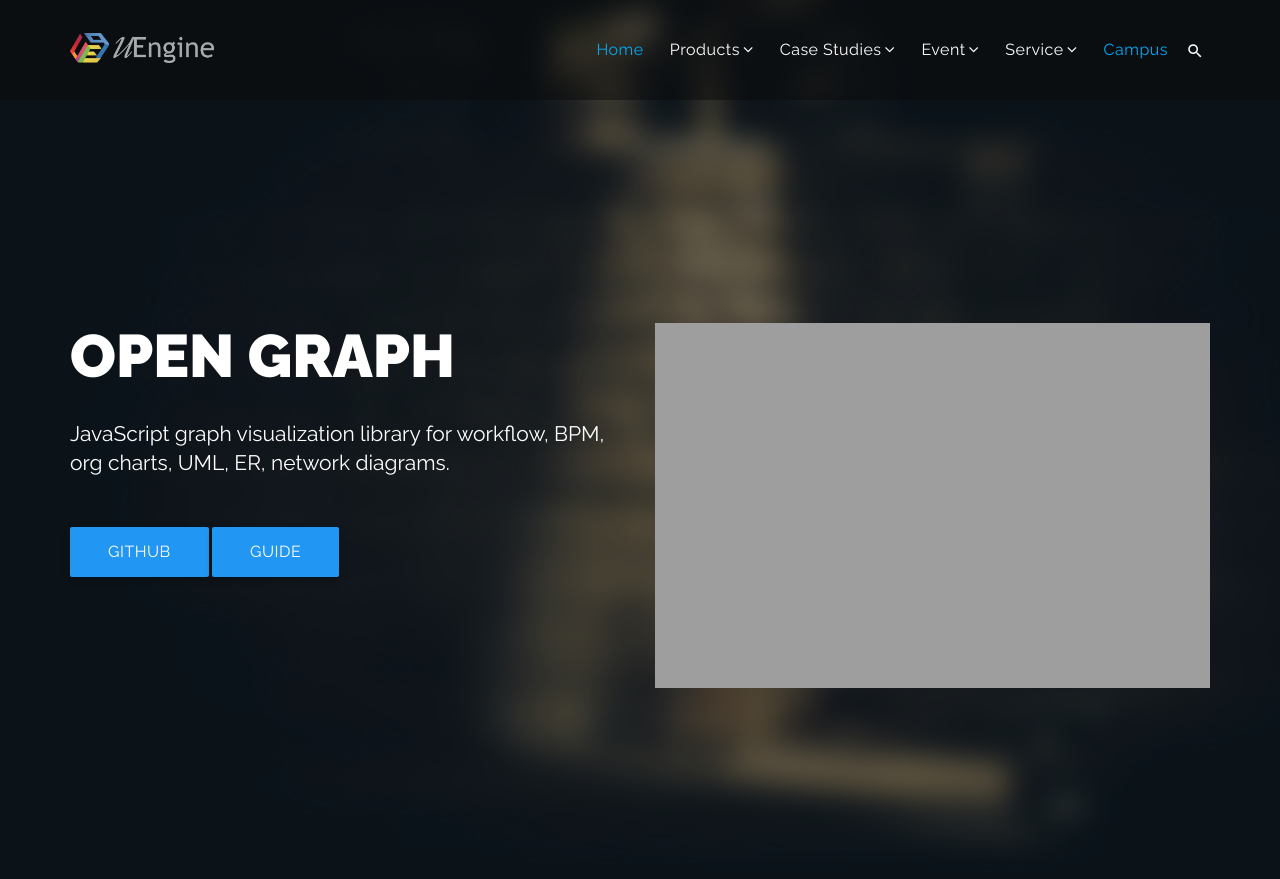
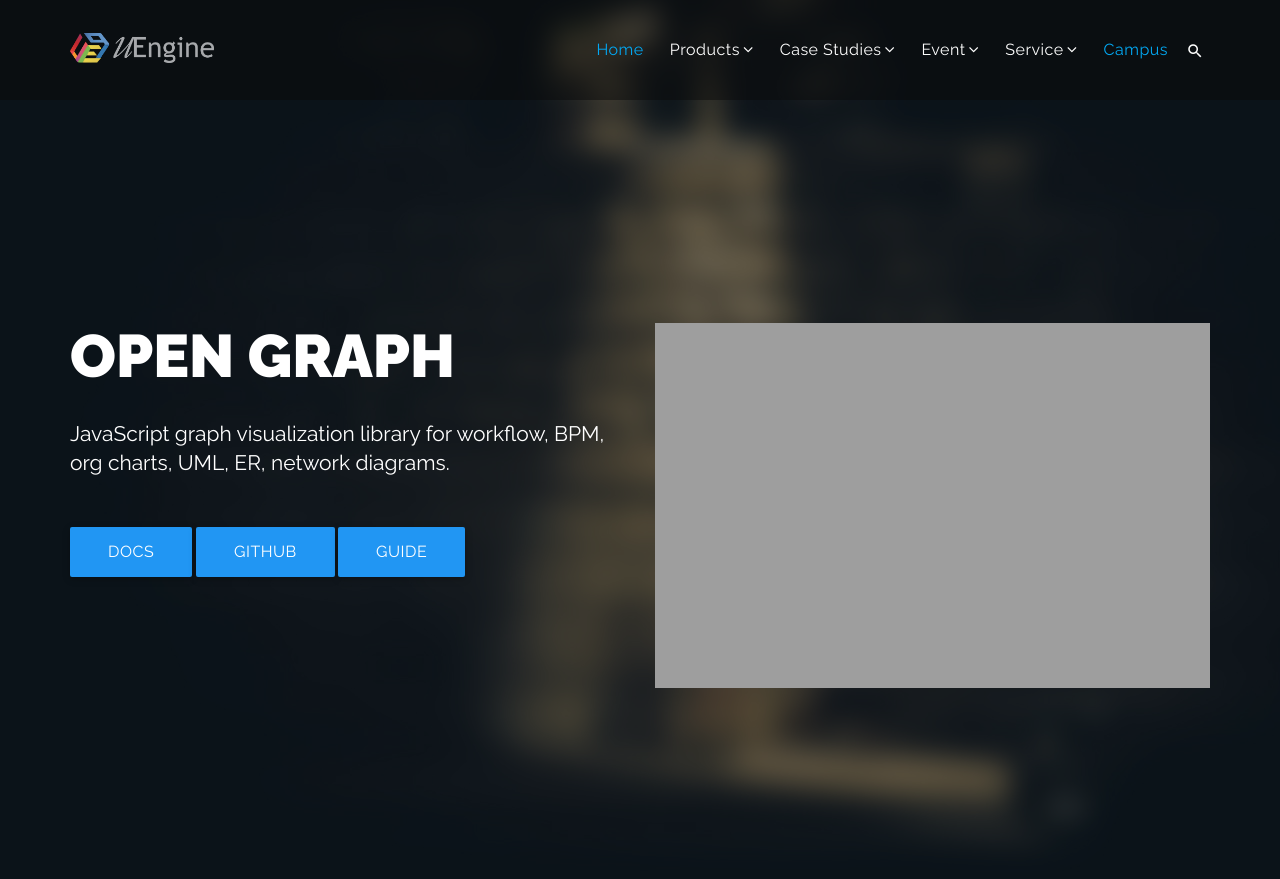
Before and after one commit to TheOpenCloudEngine/theopencloudengine.github.io, a Jekyll site: the page built from products/og.md, in a window 1280 px wide and 900 px high. Shown: the top 879 px of the window. Built offline with Jekyll 4.4.1, drawn with Linux system fonts in a browser that asks for light colours.

Commit message:
Update products.html

```diff
--- a/_layouts/products.html
+++ b/_layouts/products.html
@@ -12,6 +12,10 @@
                 <div class="col-md-6">
                     <h1 class="intro-title text-uppercase white-text mb-30">{{ page.title }}</h1>
                     <p class="lead text-regular white-text">{{ page.intro }}</p>
+                    {% if page.guide %}
+                    <a href="{{ page.docs }}" class="btn btn-lg blue waves-effect waves-light mt-30">Docs</a>
+                    {% endif %}
+
                     {% if page.github %}
                     <a href="{{ page.github }}" class="btn btn-lg blue waves-effect waves-light mt-30">Github</a>
                     {% endif %}
```
